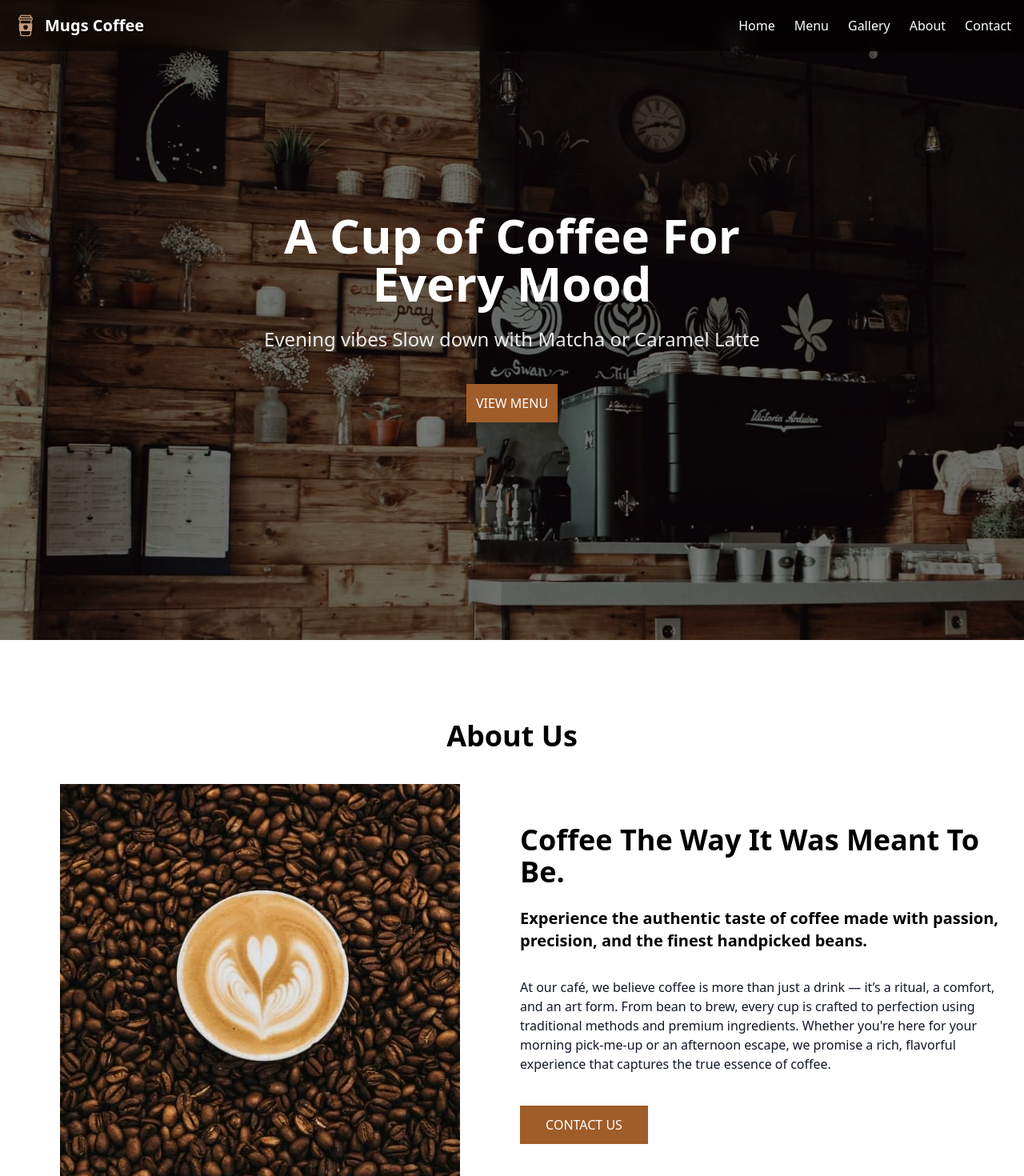
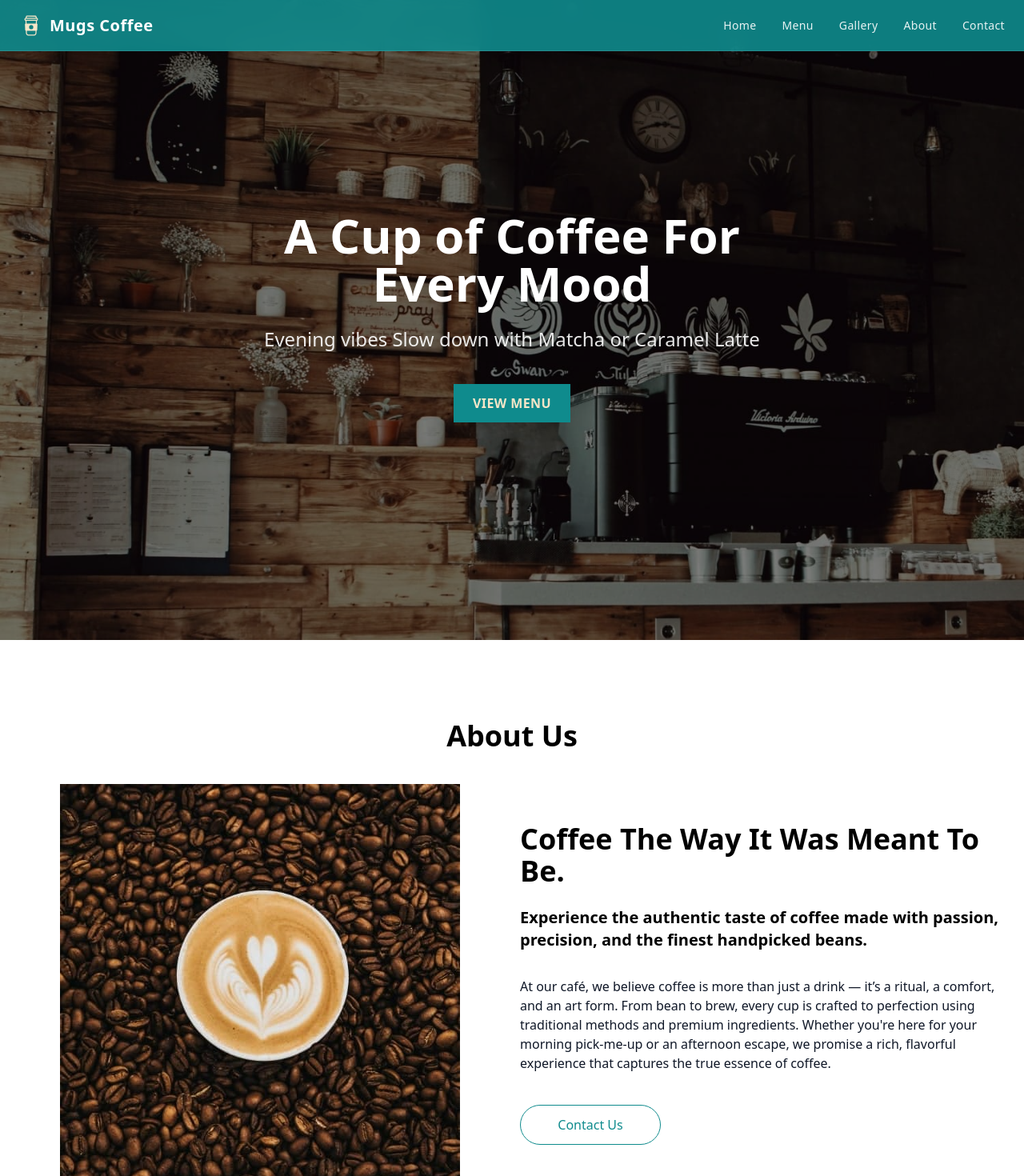
Before and after one commit to AdamAbdallah1/mugs-coffee-website, a React (Vite) app: page / in a window 1280 px wide. Shown: the top 1470 px of the page at 80% size. Built offline with nearby package versions, Linux system fonts and the light colour scheme.

Commit message:
Changing style

```diff
--- a/src/App.jsx
+++ b/src/App.jsx
@@ -37,7 +37,7 @@ function App() {
     <div className="App">
             <div
         id="scrollBar"
-        className="fixed top-16 left-0 h-1 bg-[#95613C] w-0 z-50"
+        className="fixed top-16 left-0 h-1 bg-[#0F8B8D] w-0 z-50"
       ></div>
       <Navbar />
 
@@ -68,8 +68,8 @@ function App() {
 
       <button
         id="backToTop"
-        className="hidden fixed bottom-6 right-6 bg-[#95613C] text-white p-3 rounded-full shadow-lg
-          hover:bg-[#6e340b] hover:scale-105 transition-all duration-300"
+        className="hidden fixed bottom-6 right-6 bg-[#0F8B8D] text-white p-3 rounded-full shadow-lg
+          hover:bg-[#074b4d] hover:scale-105 transition-all duration-300"
         onClick={() => window.scrollTo({ top: 0, behavior: 'smooth' })}
       >
         <HiArrowUp size={20} />
--- a/src/components/Footer.jsx
+++ b/src/components/Footer.jsx
@@ -4,65 +4,73 @@ import { FaInstagram, FaMapMarkedAlt, FaPhoneAlt } from "react-icons/fa";
 
 const Footer = () => {
   return (
-    <footer className='bg-black text-white p-10 flex flex-col gap-10'>
+    <footer className='bg-black text-white px-6 py-6 flex flex-col gap-6'>
 
-      <div className='flex flex-col md:flex-row justify-around items-center gap-10'>
+      <div className='flex flex-col md:flex-row justify-between items-start gap-8'>
 
-        <div className='flex flex-col gap-3 items-center md:items-start text-center md:text-left'>
-          <h1 className='text-2xl md:text-3xl font-bold'>Quick Links</h1>
-          <hr className='w-12 border-[#e2a679]' />
-          <nav className='flex flex-col gap-2 mt-2'>
-            <div className='flex items-center gap-2 justify-center md:justify-start'>
-              <BiSolidCoffeeBean color='#e2a679' size={20} />
-              <a className='hover:text-[#e2a679] cursor-pointer' href="#home">Home</a>
-            </div>
-            <div className='flex items-center gap-2 justify-center md:justify-start'>
-              <BiSolidCoffeeBean color='#e2a679' size={20} />
-              <a className='hover:text-[#e2a679] cursor-pointer' href="#menu">Menu</a>
-            </div>
-            <div className='flex items-center gap-2 justify-center md:justify-start'>
-              <BiSolidCoffeeBean color='#e2a679' size={20} />
-              <a className='hover:text-[#e2a679] cursor-pointer' href="#about">About Us</a>
-            </div>
-            <div className='flex items-center gap-2 justify-center md:justify-start'>
-              <BiSolidCoffeeBean color='#e2a679' size={20} />
-              <a className='hover:text-[#e2a679] cursor-pointer' href="#contact">Contact Us</a>
-            </div>
+        <div className='flex flex-col gap-2 items-center md:items-start text-center md:text-left'>
+          <h1 className='text-lg font-bold'>Quick Links</h1>
+          <hr className='w-10 border-[#0F8B8D]' />
+          <nav className='flex flex-col gap-1 mt-1 text-sm'>
+            {["home","menu","about","contact"].map((link, i) => (
+              <div key={i} className='flex items-center gap-2'>
+                <BiSolidCoffeeBean size={14} className='text-[#0F8B8D]' />
+                <a
+                  className='hover:text-[#0F8B8D] transition-colors'
+                  href={`#${link}`}
+                >
+                  {link === "about"
+                    ? "About Us"
+                    : link === "contact"
+                    ? "Contact Us"
+                    : link.charAt(0).toUpperCase() + link.slice(1)}
+                </a>
+              </div>
+            ))}
           </nav>
         </div>
 
-        <div className='flex flex-col gap-2 items-center md:items-start text-center md:text-left'>
-          <h1 className='text-2xl md:text-3xl font-bold'>Opening Hours</h1>
-          <hr className='w-12 border-[#e2a679]' />
-          <p className='text-[#e2a679] mt-2'>Mon - Fri</p>
+        {/* Opening Hours */}
+        <div className='flex flex-col gap-1 items-center md:items-start text-center md:text-left text-sm'>
+          <h1 className='text-lg font-bold'>Opening Hours</h1>
+          <hr className='w-10 border-[#0F8B8D]' />
+          <p className='text-[#0F8B8D] mt-1'>Mon - Fri</p>
           <p>7 AM - 7 PM</p>
-          <p className='text-[#e2a679]'>Sat - Sun</p>
+          <p className='text-[#0F8B8D]'>Sat - Sun</p>
           <p>8 AM - 6 PM</p>
         </div>
 
-        <div className='flex flex-col gap-2 items-center md:items-start text-center md:text-left'>
-          <h1 className='text-2xl md:text-3xl font-bold'>Contact Info</h1>
-          <hr className='w-12 border-[#e2a679]' />
-          <p className='flex items-center gap-2 justify-center md:justify-start mt-2'>
-            <FaMapMarkedAlt color='#e2a679' />Deir El Zahrani | Drive Thru
+        {/* Contact Info */}
+        <div className='flex flex-col gap-1 items-center md:items-start text-center md:text-left text-sm'>
+          <h1 className='text-lg font-bold'>Contact Info</h1>
+          <hr className='w-10 border-[#0F8B8D]' />
+
+          <p className='flex items-center gap-2'>
+            <FaMapMarkedAlt size={14} className='text-[#0F8B8D]' />
+            Deir El Zahrani | Drive Thru
           </p>
-          <p className='flex items-center gap-2 justify-center md:justify-start'>
-            <FaMapMarkedAlt color='#e2a679' />Nabatieh Kfarjoz | Drive Thru
+          <p className='flex items-center gap-2'>
+            <FaMapMarkedAlt size={14} className='text-[#0F8B8D]' />
+            Nabatieh Kfarjoz | Drive Thru
           </p>
-          <p className='flex items-center gap-2 justify-center md:justify-start'>
-            <FaPhoneAlt color='#e2a679' />Kfarjoz: +961-76-444-617
+          <p className='flex items-center gap-2'>
+            <FaPhoneAlt size={14} className='text-[#0F8B8D]' />
+            Kfarjoz: +961-76-444-617
           </p>
-          <p className='flex items-center gap-2 justify-center md:justify-start'>
-            <FaPhoneAlt color='#e2a679' />Der El Zahrani: +961-71-444-836
+          <p className='flex items-center gap-2'>
+            <FaPhoneAlt size={14} className='text-[#0F8B8D]' />
+            Der El Zahrani: +961-71-444-836
           </p>
-          <button className='bg-[#e2a679] w-fit p-2 mt-3 cursor-pointer rounded'>
-            <FaInstagram size={18} />
+
+          <button className='bg-[#0F8B8D] p-2 mt-2 rounded hover:bg-[#075c5e] transition'>
+            <FaInstagram size={16} />
           </button>
         </div>
 
       </div>
 
-      <section className='text-center text-[#e2a679] mt-6'>
+      {/* Copyright */}
+      <section className='text-center text-[#C69B7B] text-xs mt-4'>
         <p>© Adam Abdallah 2025 All Rights Reserved</p>
       </section>
 
--- a/src/components/Navbar.jsx
+++ b/src/components/Navbar.jsx
@@ -1,45 +1,64 @@
-import React, { useState } from 'react';
-import { CiCoffeeCup } from "react-icons/ci";
-import { HiMenu } from "react-icons/hi";
-import { AiOutlineClose } from "react-icons/ai";
-import ButtonBook from './ButtonBook';
+import React, { useState } from 'react'
+import { CiCoffeeCup } from "react-icons/ci"
+import { HiMenu } from "react-icons/hi"
+import { AiOutlineClose } from "react-icons/ai"
 
 const Navbar = () => {
-  const [menuOpen, setMenuOpen] = useState(false);
+  const [menuOpen, setMenuOpen] = useState(false)
 
   return (
-    <div className='flex items-center justify-between p-4 h-16 text-white bg-black/50 backdrop-blur-md fixed w-full z-50'>
+    <header className="fixed top-0 w-full z-50">
+      <div className="flex items-center justify-between h-16 px-6 text-white
+        bg-[#0F8B8D]/90 backdrop-blur-md border-b border-white/10">
 
-      <div className='flex items-center gap-2'>
-          <CiCoffeeCup size={32} color='#C69B7B'/>
-          <h1 className='font-extrabold text-xl cursor-pointer'>Mugs Coffee</h1>
+        {/* Logo */}
+        <div className="flex items-center gap-2 cursor-pointer">
+          <CiCoffeeCup size={30} className="text-[#F5E6C8]" />
+          <h1 className="font-extrabold text-xl tracking-wide">
+            Mugs Coffee
+          </h1>
+        </div>
+
+        {/* Desktop Nav */}
+        <nav className="hidden md:flex gap-8 font-medium text-sm tracking-wide">
+          {['Home','Menu','Gallery','About','Contact'].map((item) => (
+            <a
+              key={item}
+              href={`#${item.toLowerCase()}`}
+              className="relative text-white/90 hover:text-[#F5E6C8] transition-colors"
+            >
+              {item}
+            </a>
+          ))}
+        </nav>
+
+        <button
+          className="md:hidden text-[#F5E6C8]"
+          onClick={() => setMenuOpen(!menuOpen)}
+        >
+          {menuOpen ? <AiOutlineClose size={26}/> : <HiMenu size={26}/>}
+        </button>
       </div>
 
-      <nav className='hidden md:flex gap-6 font-medium'>
-          <a className='hover:text-[#C69B7B]' href="#home">Home</a>
-          <a className='hover:text-[#C69B7B]' href="#menu">Menu</a>
-          <a className='hover:text-[#C69B7B]' href="#gallery">Gallery</a>
-          <a className='hover:text-[#C69B7B]' href="#about">About</a>
-          <a className='hover:text-[#C69B7B]' href="#contact">Contact</a>
-      </nav>
+      {/* Mobile Menu */}
+      {menuOpen && (
+        <div className="md:hidden bg-[#0F8B8D]/95 backdrop-blur-md
+          border-t border-white/10 flex flex-col items-center gap-6 py-6">
 
-      <div className='flex md:hidden'>
-            <button onClick={() => setMenuOpen(!menuOpen)}>
-                {menuOpen ? <AiOutlineClose size={28}/> : <HiMenu size={28}/>}
-            </button>
-        </div>
-
-      {menuOpen && (
-        <div className='absolute top-16 left-0 w-full bg-black/90 flex flex-col items-center gap-4 p-5 md:hidden'>
-          <a className='hover:text-[#C69B7B]' href="#home">Home</a>
-          <a className='hover:text-[#C69B7B]' href="#menu">Menu</a>
-          <a className='hover:text-[#C69B7B]' href="#gallery">Gallery</a>
-          <a className='hover:text-[#C69B7B]' href="#about">About</a>
-          <a className='hover:text-[#C69B7B]' href="#contact">Contact</a>
+          {['Home','Menu','Gallery','About','Contact'].map((item) => (
+            <a
+              key={item}
+              href={`#${item.toLowerCase()}`}
+              onClick={() => setMenuOpen(false)}
+              className="text-lg text-white/90 hover:text-[#F5E6C8] transition-colors"
+            >
+              {item}
+            </a>
+          ))}
         </div>
       )}
-    </div>
-  );
+    </header>
+  )
 }
 
-export default Navbar;
+export default Navbar
--- a/src/pages/About.jsx
+++ b/src/pages/About.jsx
@@ -23,12 +23,16 @@ const About = () => {
                 <p className='text-gray-900 text-center md:text-left'>
                     At our café, we believe coffee is more than just a drink — it’s a ritual, a comfort, and an art form. From bean to brew, every cup is crafted to perfection using traditional methods and premium ingredients. Whether you're here for your morning pick-me-up or an afternoon escape, we promise a rich, flavorful experience that captures the true essence of coffee.
                 </p>
-                <button className='bg-[#a05c29] text-white hover:bg-[#9c663c] p-3 cursor-pointer mt-6 w-40 self-center md:self-start'
-                onClick={() => document.getElementById('contact').scrollIntoView({ behavior: 'smooth' })}
-                >
-                    CONTACT US
-
-                </button>
+                <button
+  className='border border-[#0F8B8D] text-[#0F8B8D] hover:bg-[#0F8B8D] hover:text-white
+             px-6 py-3 rounded-full font-medium transition-colors mt-6
+             w-44 self-center md:self-start'
+  onClick={() =>
+    document.getElementById('contact').scrollIntoView({ behavior: 'smooth' })
+  }
+>
+  Contact Us
+</button>
             </div>
         </div>
 
--- a/src/pages/Home.jsx
+++ b/src/pages/Home.jsx
@@ -32,15 +32,20 @@ const Home = () => {
 
       <div className='flex flex-col sm:flex-row gap-4 sm:gap-10 mt-4'>
         <button
-          className='bg-[#a05c29] hover:bg-[#9c663c] p-3 cursor-pointer transition-colors'
-          onClick={() =>
-            document
-              .getElementById('menu')
-              .scrollIntoView({ behavior: 'smooth' })
-          }
-        >
-          VIEW MENU
-        </button>
+  className="
+    bg-[#0F8B8D]
+    hover:bg-[#0C7476]
+    text-[#F5E6C8]
+    px-6 py-3
+    font-semibold tracking-wide
+    transition-colors
+  "
+  onClick={() =>
+    document.getElementById('menu').scrollIntoView({ behavior: 'smooth' })
+  }
+>
+  VIEW MENU
+</button>
       </div>
     </section>
   )
```
Also changed, not shown: src/pages/Contact.jsx (+22 -23 lines), src/pages/Menu.jsx (+5 -4 lines).
